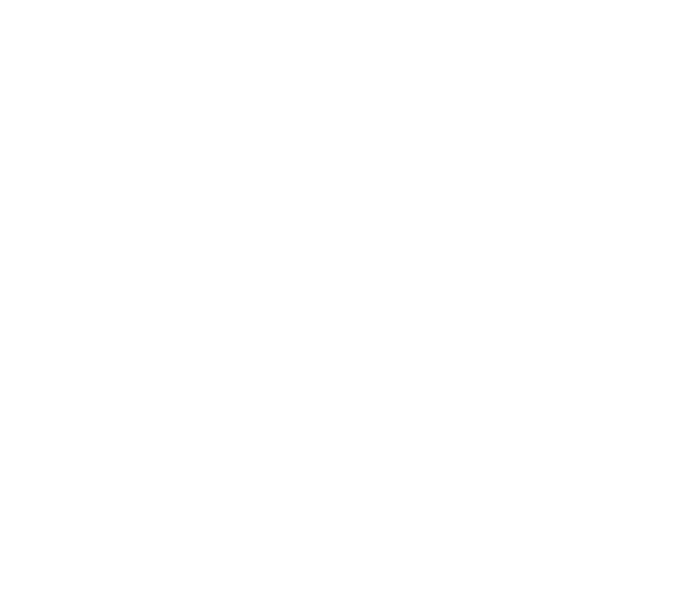
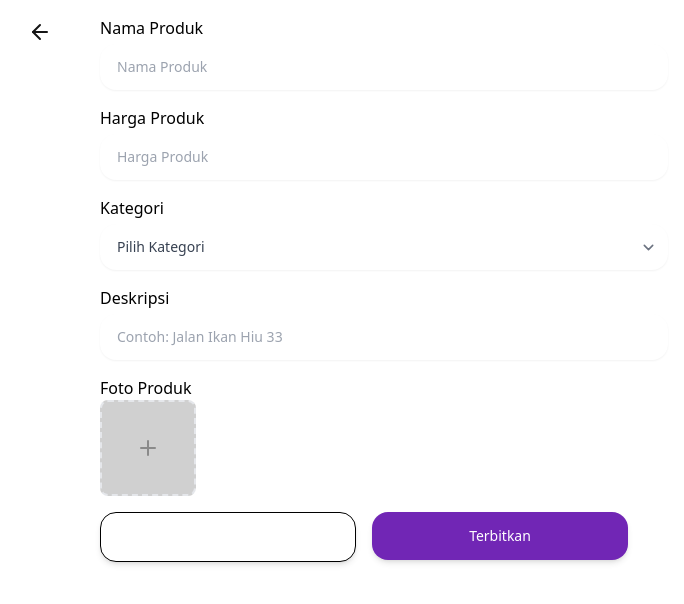
Before and after one commit to ErkiKadhafi/binar-final-project, a React (Create React App) app: page /productinfo in a window 1280 px wide. Before the commit this address had no page. Shown: the top 604 px of the page, without its empty margins (256-940 px from the left). Built offline with nearby package versions, Linux system fonts and the light colour scheme.

Commit message:
Add Info Produk

```diff
--- a/src/App.js
+++ b/src/App.js
@@ -4,6 +4,7 @@
 import Login from "./pages/Login";
 import Register from "./pages/Register";
 import Profile from "./pages/Profile";
+import ProductInfo from "./pages/ProductInfo";
 
 function App() {
     return (
@@ -14,6 +15,7 @@
                 <Route path="/profile" element={<Profile />}></Route>
                 <Route path="/register" element={<Register />}></Route>
                 <Route path="/login" element={<Login />}></Route>
+                <Route path="/productinfo" element={<ProductInfo />}></Route>
             </Routes>
         </BrowserRouter>
     );
--- /dev/null
+++ b/src/pages/ProductInfo.js
@@ -0,0 +1,65 @@
+import React from "react";
+import Input from "../components/Input";
+import Button from "../components/Button";
+import Select from "../components/Select";
+import { Link } from "react-router-dom";
+
+const ProductInfo = () => {
+    return (
+        <section className="pt-112px md:pt-114px">
+            <div className="container-small relative">
+                <Link
+                    to="/"
+                    className="md:absolute -left-76px block w-8 h-8 rounded-full flex items-center justify-center hover:bg-gray-300 transition"
+                >
+                    {/* prettier-ignore  */}
+                    <svg width="24" height="24" viewBox="0 0 24 24" fill="none" xmlns="http://www.w3.org/2000/svg">
+                        <path d="M19 12H5" stroke="#151515" stroke-width="2" stroke-linecap="round" stroke-linejoin="round"/>
+                        <path d="M12 19L5 12L12 5" stroke="#151515" stroke-width="2" stroke-linecap="round" stroke-linejoin="round"/>
+                    </svg>
+                </Link>
+                <form>
+                    <fieldset className="flex flex-col mt-4 space-y-1">
+                        <label>Nama Produk</label>
+                        <Input type="text" placeholder="Nama Produk" />
+                    </fieldset>
+                    <fieldset className="flex flex-col mt-4 space-y-1">
+                        <label>Harga Produk</label>
+                        <Input type="text" placeholder="Harga Produk" />
+                    </fieldset>
+                    <fieldset className="flex flex-col mt-4 space-y-1">
+                        <label>Kategori</label>
+                        <Select>
+                            <option value="surabaya">Pilih Kategori</option>
+                            <option value="jakarta">Accesories</option>
+                            <option value="bali">Fashion</option>
+                        </Select>
+                    </fieldset>
+                    <fieldset className="flex flex-col mt-4 space-y-1">
+                        <label>Deskripsi</label>
+                        <Input
+                            type="password"
+                            placeholder="Contoh: Jalan Ikan Hiu 33"
+                        />
+                    </fieldset>
+                    <fieldset className="flex flex-col mt-4 space-y-6">
+                        <label>Foto Produk</label>
+                        <div className="absolute w-24 h-24 flex items-center justify-center mx-auto rounded-lg border-2 border-dashed bg-neutral-neutral02">
+                    {/* prettier-ignore  */}
+                    <svg width="24" height="24" viewBox="0 0 24 24" fill="none" xmlns="http://www.w3.org/2000/svg">
+                        <path d="M12 5V19" stroke="#8A8A8A" stroke-width="2" stroke-linecap="round" stroke-linejoin="round"/>
+                        <path d="M5 12H19" stroke="#8A8A8A" stroke-width="2" stroke-linecap="round" stroke-linejoin="round"/>
+                    </svg>
+                </div>
+                    </fieldset>
+                <div className="md:absolute flex flex-row items-start mt-28 gap-4">
+                    <Button className="w-64 border border-black bg-white text-black">Preview</Button>
+                    <Button className="w-64 ">Terbitkan</Button>
+                    </div>
+                </form>
+            </div>
+        </section>
+    );
+};
+
+export default ProductInfo;
```
